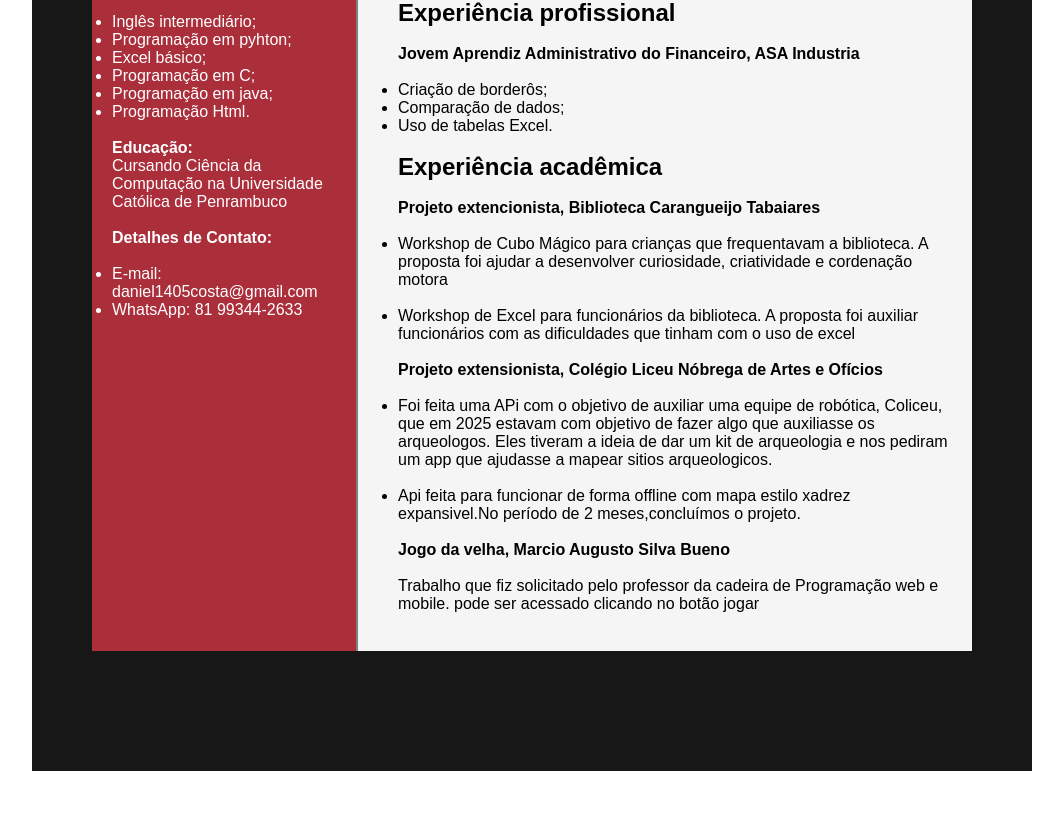
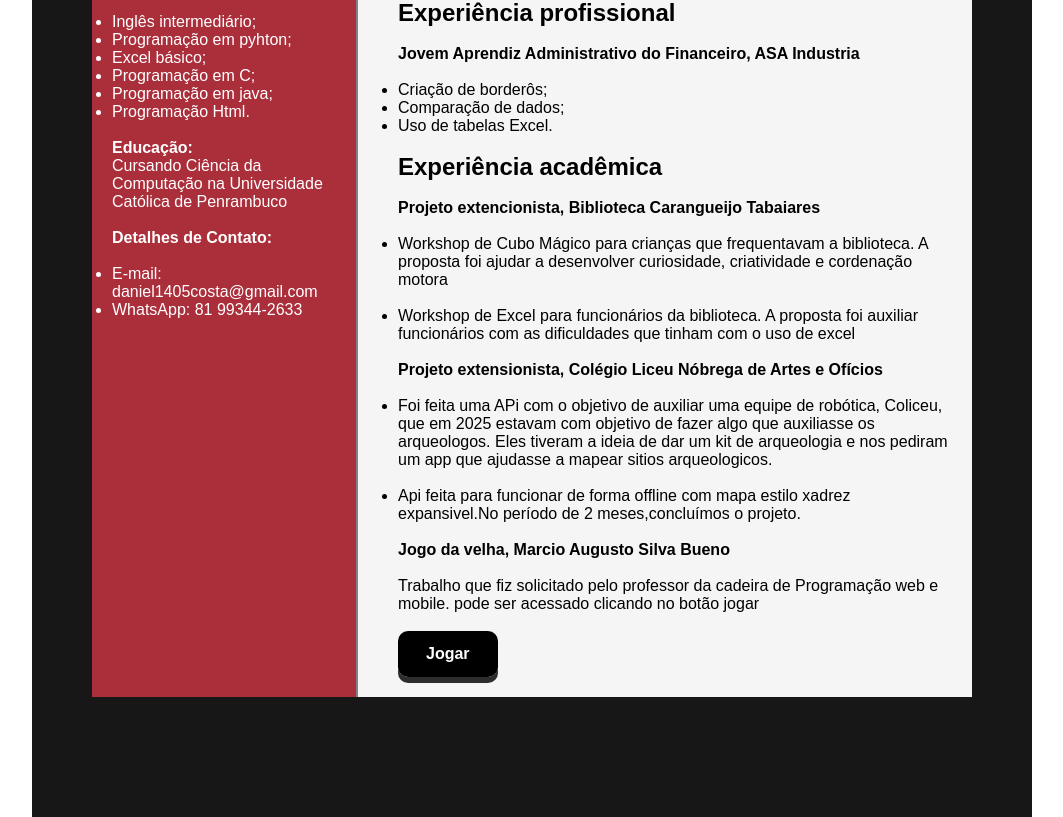
Before and after one commit to D4n1el20/Programa-o-web-mobile, a Next.js app in the folder projeto-2/: page / in a window 1280 px wide. Shown: the part 332-1149 px from the top of the page, without its empty margins (108-1171 px from the left). Before the commit the page ends 1103 px from the top, so only its background shows below. Built offline with nearby package versions, Linux system fonts and the light colour scheme.

Commit message:
Botão que leva ao link interno acrescentado

```diff
--- a/projeto-2/app/jogo-da-velha/page.jogo.module.css
+++ b/projeto-2/app/jogo-da-forca/page.module.css
@@ -77,6 +77,19 @@
   padding: 20px;
   background-color: #AB2E3B;
   color: white;
+}
+.botao {
+  display: inline-block;
+  padding: 10px 20px;
+  background-color: #000000;
+  color: #ffffff;
+  text-decoration: none;
+  border-radius: 5px;
+  transition: 0.3s;
+}
+
+.botao:hover {
+  background-color: #333333;
 }
 .divider {
   width: 2px;
--- a/projeto-2/app/page.js
+++ b/projeto-2/app/page.js
@@ -1,6 +1,6 @@
 import Image from "next/image";
 import styles from "./page.module.css";
-
+import Link from "next/link";
 export default function page() {
   return (
 
@@ -91,6 +91,7 @@ export default function page() {
             Trabalho que fiz solicitado pelo professor da cadeira de Programação web e mobile. pode ser acessado clicando no botão jogar
           </p>
           <br></br>
+          <Link href="/jogo-da-forca" className={styles.botao}>Jogar</Link>
           </div>
           </div>
       </main>
--- a/projeto-2/app/page.module.css
+++ b/projeto-2/app/page.module.css
@@ -16,7 +16,29 @@
   font-family: var(--font-geist-sans);
   background-color: var(--background);
 }
+.botao {
+  display: inline-block;
+  padding: 14px 28px;
+  background: linear-gradient(135deg, #000, #000);
+  color: #ffffff;
+  font-weight: bold;
+  text-decoration: none;
+  border-radius: 10px;
+  cursor: pointer;
+  border: none;
+  box-shadow: 0 6px 0 #2e2d2d;
+  transition: all 0.2s ease;
+}
 
+.botao:hover {
+  transform: translateY(-2px);
+  box-shadow: 0 8px 0 #000;
+}
+
+.botao:active {
+  transform: translateY(2px);
+  box-shadow: 0 3px 0 white;
+}
 .main {
   display: flex;
   min-height: 100vh;
```
Also changed, not shown: projeto-2/app/jogo-da-forca/page.js (added, +8 -0 lines), projeto-2/app/jogo-da-velha/page-jogo.js (deleted, +0 -12 lines).
